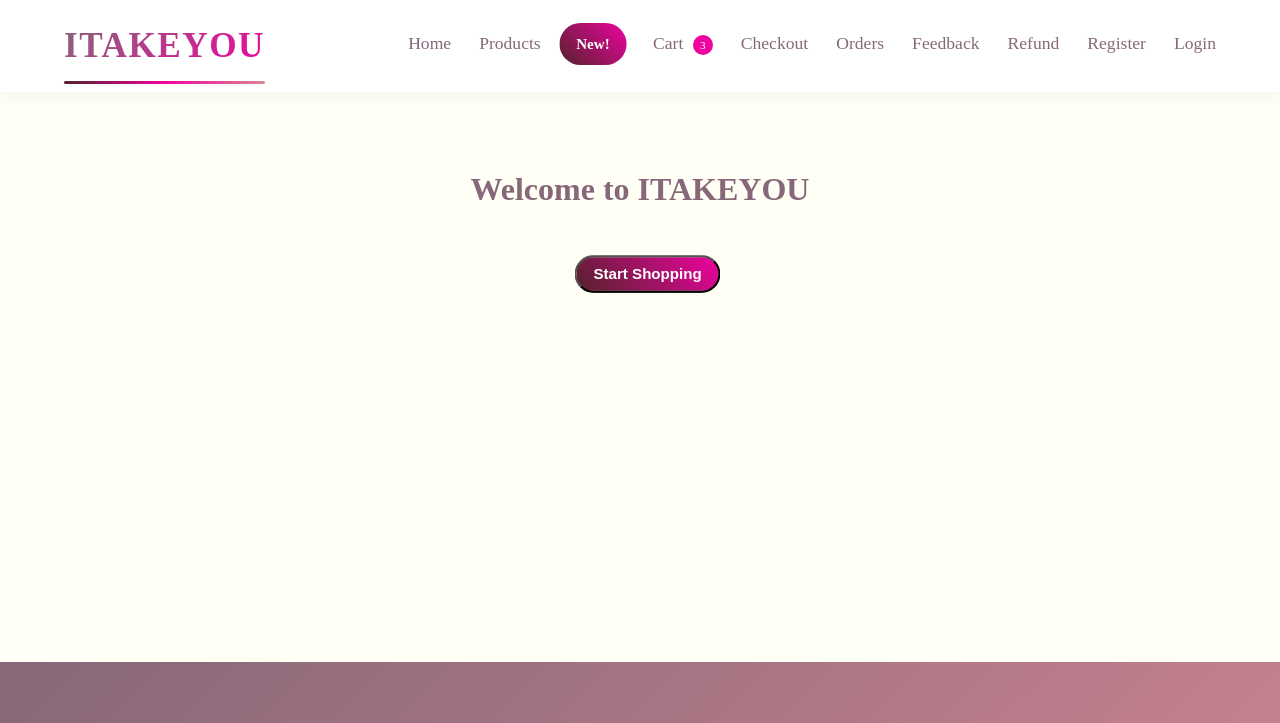
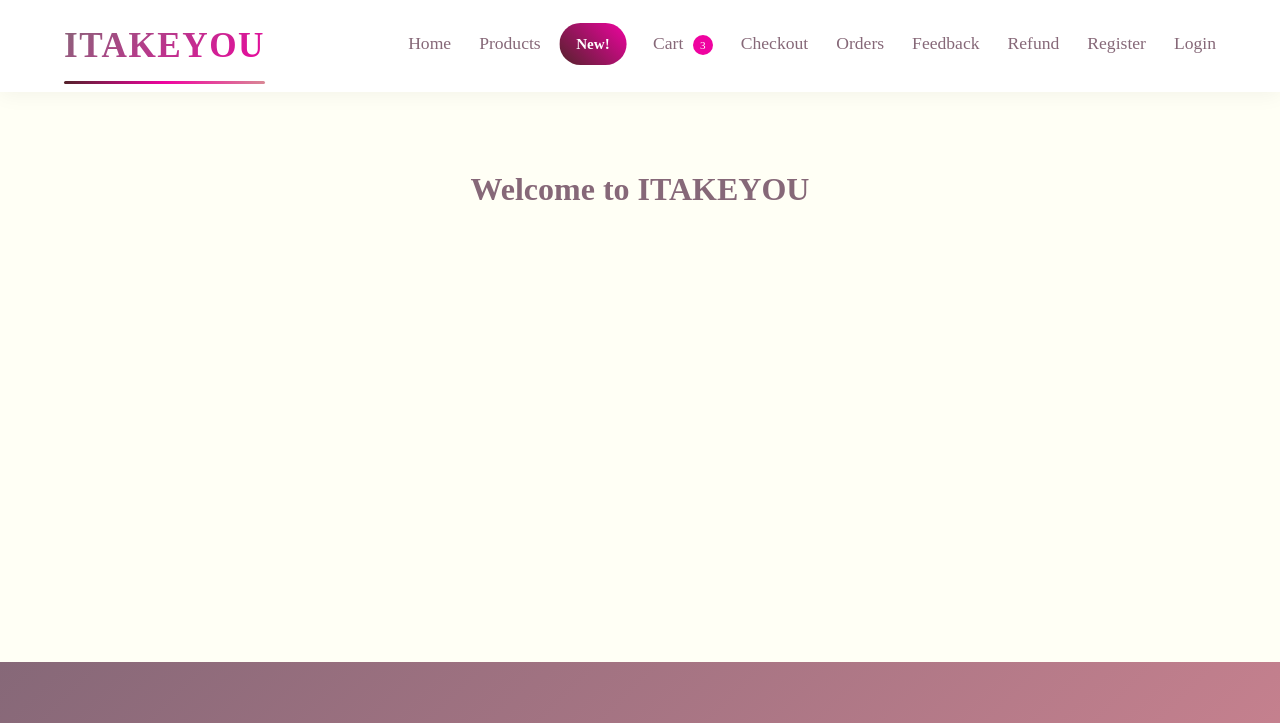
Before and after one commit to Nancy-Amr/E-commerce, a plain HTML site: page HTML/home.html in a window 1280 px wide. Shown: the top 723 px of the page. Drawn offline with Linux system fonts and the light colour scheme.

Commit message:
Update home.html

```diff
--- a/HTML/home.html
+++ b/HTML/home.html
@@ -9,21 +9,22 @@
     <!-- Favicon fix -->
     <link rel="icon" href="data:,">
 </head>
-<body>
+<body class="home-page">
     <!-- Navigation Container -->
     <div id="nav-container"></div>
 
     <!-- Dynamic Content Area -->
+     <div>
     <main id="content-container">
         <!-- Initial content will be replaced -->
         <h1>Welcome to ITAKEYOU</h1>
-        <button class="limited-offer">Start Shopping</button>
     </main>
-
+</div>
     <!-- Footer Container -->
     <div id="foot-container"></div>
 
     <!-- Main JavaScript -->
-    <script src="../javascript/main.js"></script>
+    <script src="../javascript/main.js" ></script>
+
 </body>
 </html>
```
